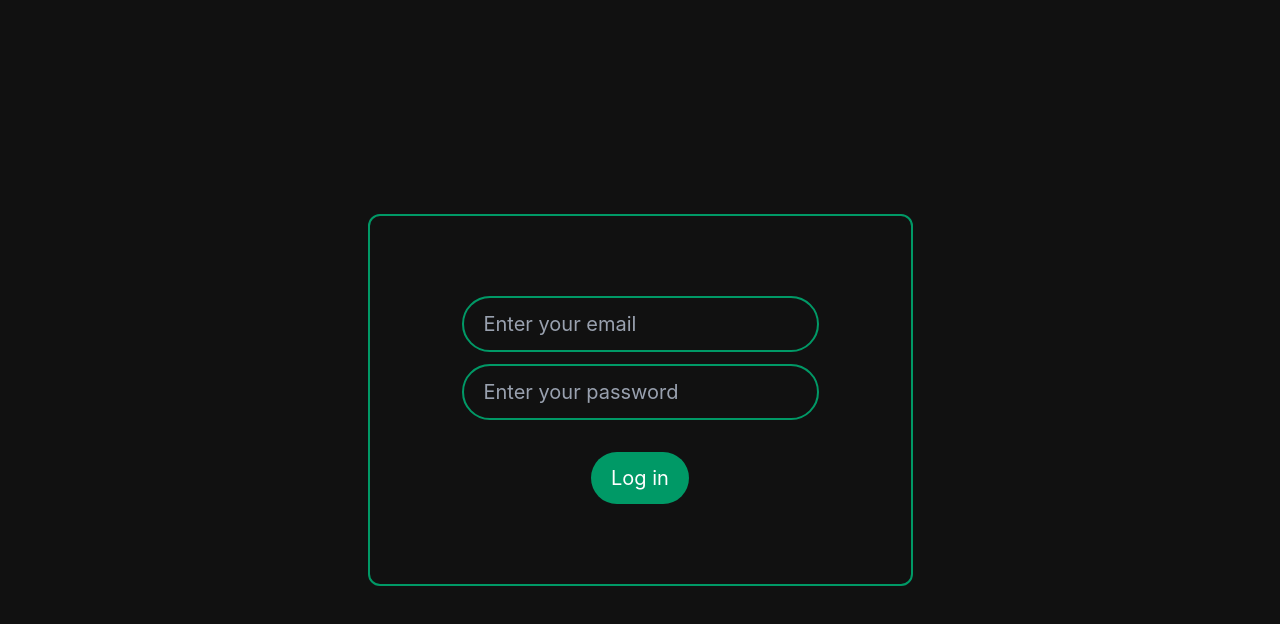
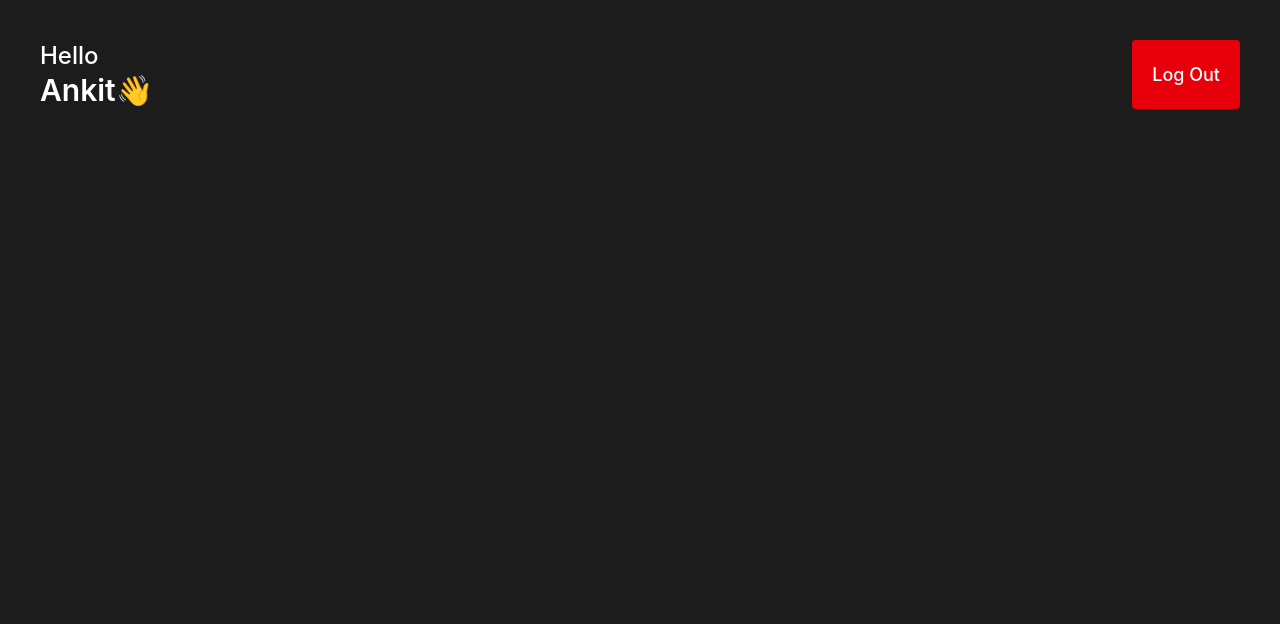
Before and after one commit to Ankit-GitLab/employee-management-system, a React (Vite) app: page / in a window 1280 px wide. Shown: the top 624 px of the page. Built offline with nearby package versions, Linux system fonts and the light colour scheme.

Commit message:
Employee Dashboard

```diff
--- a/src/App.jsx
+++ b/src/App.jsx
@@ -1,10 +1,12 @@
 import React from 'react'
 import Login from './components/Auth/Login'
+import EmployeeDashboard from './components/Dashboard/EmployeeDashboard'
 
 const App = () => {
   return (
     <>
-    <Login />
+    {/* <Login /> */}
+    <EmployeeDashboard />
     </>
   )
 }
--- a/src/components/Dashboard/EmployeeDashboard.jsx
+++ b/src/components/Dashboard/EmployeeDashboard.jsx
@@ -0,0 +1,12 @@
+import React from 'react'
+import Header from '../other/Header'
+
+const EmployeeDashboard = () => {
+  return (
+    <div className='p-10 bg-[#1C1C1C] h-screen'>
+        <Header />
+    </div>
+  )
+}
+
+export default EmployeeDashboard
--- /dev/null
+++ b/src/components/other/Header.jsx
@@ -0,0 +1,12 @@
+import React from 'react'
+
+const Header = () => {
+  return (
+    <div className='flex item-end justify-between'>
+        <h1 className='text-2xl font-medium'>Hello <br /> <span className='text-3xl font-semibold'>Ankit👋</span></h1>
+        <button className='bg-red-600 text-lg font-medium text-white px-5 py-2 rounded-sm'>Log Out</button>
+    </div>
+  )
+}
+
+export default Header
```
